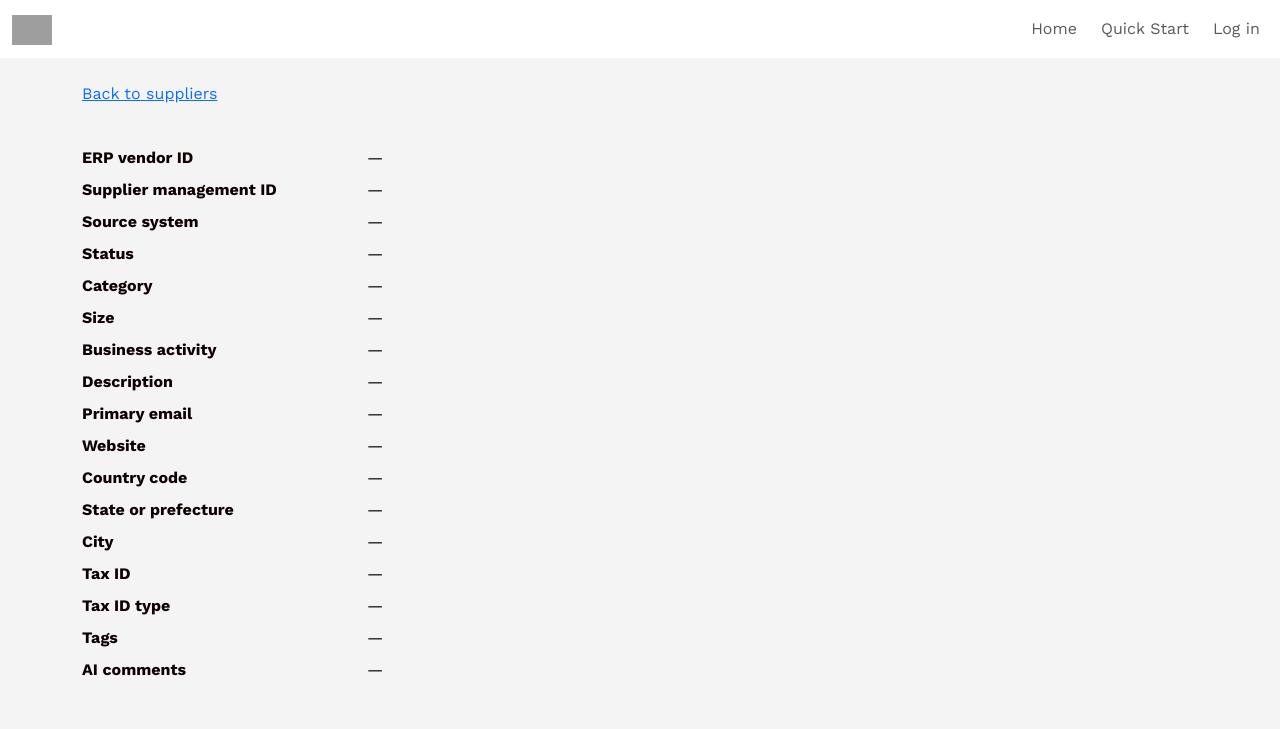
After one commit to GonBDev/sagasu, a Rails app: template app/views/suppliers/show.html.erb in a window 1280 px wide. The commit adds this page. Shown: the top 729 px of the page. Run offline with Rails 7, Linux system fonts and the light colour scheme; the template is opened without the code that fills it, so the values that code supplies are empty; style sheets or scripts are compiled from the project's sources; parts of the project's set-up code (start-up, migrations or seed data) failed here and were passed over; some libraries are stand-ins or nearby versions; grey boxes are pictures that could not be loaded.

Commit message:
Show supplier details from the directory

```diff
--- a/app/controllers/suppliers_controller.rb
+++ b/app/controllers/suppliers_controller.rb
@@ -5,4 +5,9 @@ class SuppliersController < ApplicationController
     authorize Supplier
     @suppliers = Supplier.order(:name)
   end
+
+  def show
+    @supplier = Supplier.find(params[:id])
+    authorize @supplier
+  end
 end
--- a/app/policies/supplier_policy.rb
+++ b/app/policies/supplier_policy.rb
@@ -15,4 +15,8 @@ class SupplierPolicy < ApplicationPolicy
   def index?
     user.present?
   end
+
+  def show?
+    index?
+  end
 end
--- a/app/views/suppliers/index.html.erb
+++ b/app/views/suppliers/index.html.erb
@@ -6,7 +6,7 @@
   <% else %>
     <ul class="list-group">
       <% @suppliers.each do |supplier| %>
-        <li class="list-group-item"><%= supplier.name %></li>
+        <li class="list-group-item"><%= link_to supplier.name, supplier_path(supplier) %></li>
       <% end %>
     </ul>
   <% end %>
--- /dev/null
+++ b/app/views/suppliers/show.html.erb
@@ -0,0 +1,29 @@
+<div class="container py-4">
+  <%= link_to "Back to suppliers", suppliers_path, class: "d-inline-block mb-3" %>
+  <h1><%= @supplier.name %></h1>
+
+  <dl class="row mt-4">
+    <% {
+      "ERP vendor ID" => @supplier.erp_vendor_id,
+      "Supplier management ID" => @supplier.sm_vendor_id,
+      "Source system" => @supplier.source_system,
+      "Status" => { true => "Active", false => "Inactive" }[@supplier.active],
+      "Category" => @supplier.category,
+      "Size" => @supplier.size&.humanize,
+      "Business activity" => @supplier.business_activity,
+      "Description" => @supplier.description,
+      "Primary email" => @supplier.primary_email,
+      "Website" => @supplier.website,
+      "Country code" => @supplier.country_code,
+      "State or prefecture" => @supplier.state_name,
+      "City" => @supplier.city,
+      "Tax ID" => @supplier.tax_id,
+      "Tax ID type" => @supplier.tax_id_type_code,
+      "Tags" => @supplier.tags.join(", "),
+      "AI comments" => @supplier.ai_comments
+    }.each do |label, value| %>
+      <dt class="col-sm-4 col-lg-3"><%= label %></dt>
+      <dd class="col-sm-8 col-lg-9 text-break"><%= value.presence || "—" %></dd>
+    <% end %>
+  </dl>
+</div>
--- a/config/routes.rb
+++ b/config/routes.rb
@@ -18,7 +18,7 @@ Rails.application.routes.draw do
     resources :item_groups, only: %i[create update destroy] # Add routes to create, rename, and delete groups within an RFQ.
   end
 
-  resources :suppliers, only: :index
+  resources :suppliers, only: %i[index show]
 
     resources :users, only: [] do # Scope role changes to the target account.
     resources :user_roles, only: %i[create destroy] # Expose grant and revoke actions.
```
Also changed, not shown: test/controllers/suppliers_controller_test.rb (+25 -3 lines).
